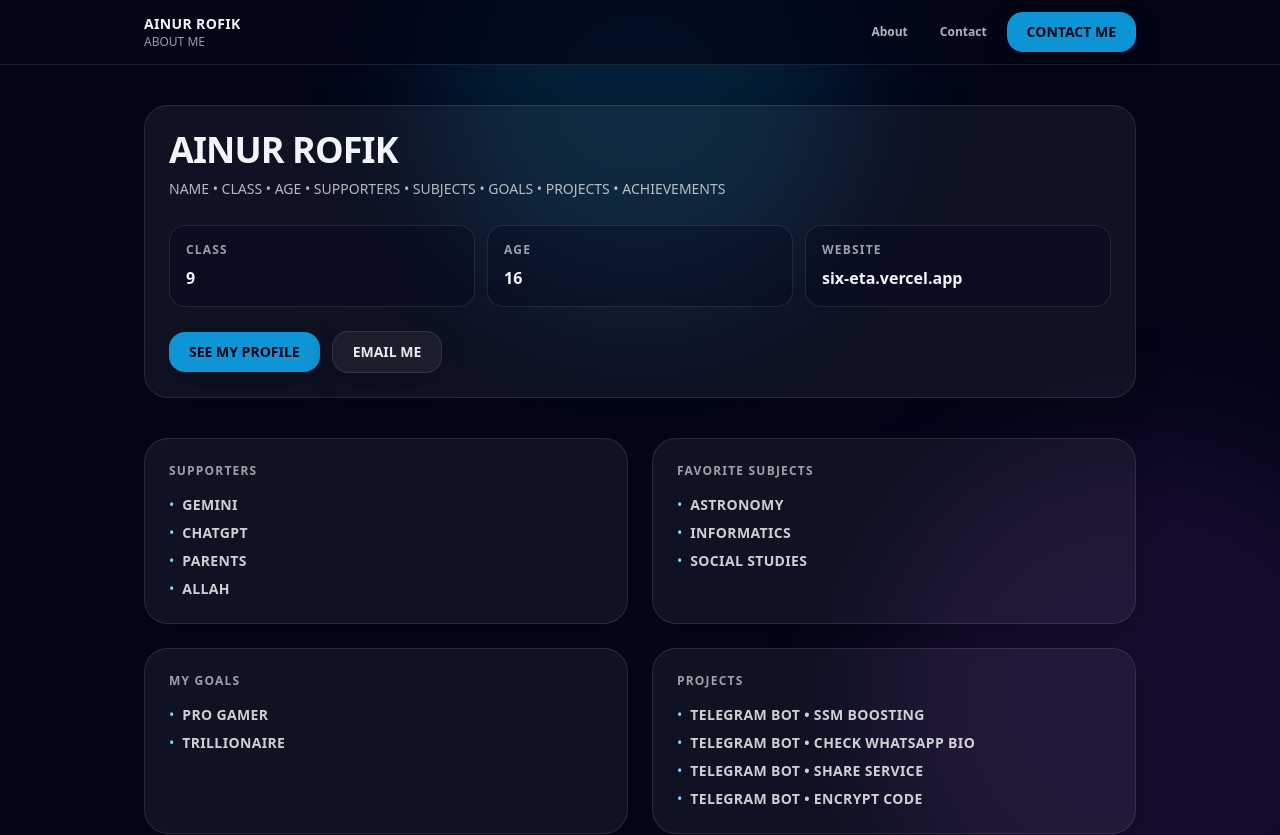
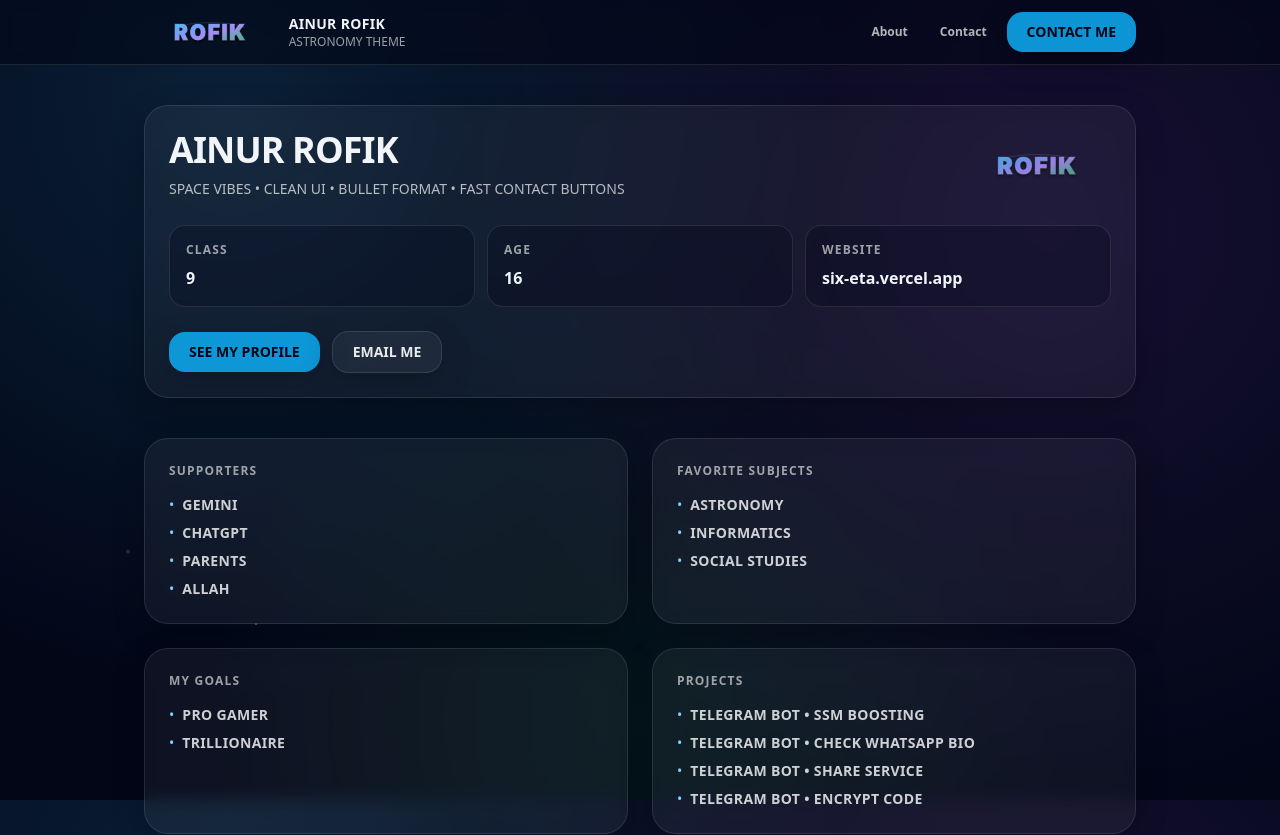
Before and after one commit to fyomell/ainur-about-me, a Next.js app: page / in a window 1280 px wide. Shown: the top 835 px of the page. Built offline with nearby package versions, Linux system fonts and the light colour scheme.

Commit message:
add: ROFIK logo and astronomy theme

```diff
--- a/pages/index.tsx
+++ b/pages/index.tsx
@@ -4,7 +4,7 @@ import { profile } from "@/lib/profile";
 
 function Card({ title, children }: { title: string; children: React.ReactNode }) {
   return (
-    <div className="rounded-3xl border border-white/10 bg-white/5 p-6 shadow-soft">
+    <div className="rounded-3xl border border-white/10 bg-white/5 p-6 shadow-soft backdrop-blur">
       <div className="text-xs font-extrabold tracking-widest text-white/60">{title}</div>
       <div className="mt-4">{children}</div>
     </div>
@@ -31,16 +31,15 @@ export default function Home() {
 
   return (
     <main className="min-h-screen">
-      <div className="pointer-events-none fixed inset-0 -z-10">
-        <div className="absolute left-1/2 top-[-120px] h-[420px] w-[420px] -translate-x-1/2 rounded-full bg-sky-500/15 blur-3xl" />
-        <div className="absolute bottom-[-160px] right-[-120px] h-[520px] w-[520px] rounded-full bg-fuchsia-500/10 blur-3xl" />
-      </div>
-
-      <header className="sticky top-0 z-20 border-b border-white/10 bg-slate-950/70 backdrop-blur">
+      {/* Header */}
+      <header className="sticky top-0 z-20 border-b border-white/10 bg-slate-950/55 backdrop-blur">
         <div className="mx-auto flex max-w-5xl items-center justify-between px-4 py-3">
-          <div className="leading-tight">
-            <div className="text-sm font-extrabold tracking-wide">{profile.name}</div>
-            <div className="text-xs text-white/60">ABOUT ME</div>
+          <div className="flex items-center gap-3">
+            <img src="/rofik-logo.svg" alt="ROFIK" className="h-9 w-auto" />
+            <div className="leading-tight">
+              <div className="text-sm font-extrabold tracking-wide">{profile.name}</div>
+              <div className="text-xs text-white/60">ASTRONOMY THEME</div>
+            </div>
           </div>
 
           <nav className="flex items-center gap-2">
@@ -55,12 +54,21 @@ export default function Home() {
         </div>
       </header>
 
+      {/* Hero */}
       <section className="mx-auto max-w-5xl px-4 pb-10 pt-10">
-        <div className="rounded-3xl border border-white/10 bg-white/5 p-6 shadow-soft">
-          <h1 className="text-3xl font-black tracking-tight md:text-4xl">{profile.name}</h1>
-          <p className="mt-2 max-w-2xl text-sm leading-relaxed text-white/70">
-            NAME • CLASS • AGE • SUPPORTERS • SUBJECTS • GOALS • PROJECTS • ACHIEVEMENTS
-          </p>
+        <div className="rounded-3xl border border-white/10 bg-white/5 p-6 shadow-soft backdrop-blur">
+          <div className="flex flex-col gap-4 sm:flex-row sm:items-center sm:justify-between">
+            <div>
+              <h1 className="text-3xl font-black tracking-tight md:text-4xl">{profile.name}</h1>
+              <p className="mt-2 max-w-2xl text-sm leading-relaxed text-white/70">
+                SPACE VIBES • CLEAN UI • BULLET FORMAT • FAST CONTACT BUTTONS
+              </p>
+            </div>
+
+            <div className="flex items-center gap-3">
+              <img src="/rofik-logo.svg" alt="ROFIK" className="h-10 w-auto opacity-90" />
+            </div>
+          </div>
 
           <div className="mt-6 grid gap-3 sm:grid-cols-2 md:grid-cols-3">
             <div className="rounded-2xl border border-white/10 bg-slate-950/30 p-4">
@@ -91,6 +99,7 @@ export default function Home() {
         </div>
       </section>
 
+      {/* Content */}
       <section className="mx-auto max-w-5xl space-y-6 px-4 pb-14" id="about">
         <div className="grid gap-6 md:grid-cols-2">
           <Card title="SUPPORTERS">
--- a/styles/globals.css
+++ b/styles/globals.css
@@ -5,9 +5,62 @@
 :root { color-scheme: dark; }
 
 html, body { height: 100%; }
-
 html { scroll-behavior: smooth; }
 
-body { @apply bg-slate-950 text-slate-100 antialiased; }
+body {
+  @apply bg-slate-950 text-slate-100 antialiased;
+  overflow-x: hidden;
+
+  /* Nebula / space glow */
+  background:
+    radial-gradient(circle at 18% 12%, rgba(56,189,248,0.14), transparent 48%),
+    radial-gradient(circle at 82% 28%, rgba(168,85,247,0.12), transparent 50%),
+    radial-gradient(circle at 50% 90%, rgba(34,197,94,0.08), transparent 45%),
+    linear-gradient(to bottom, #020617, #020617);
+}
+
+body::before,
+body::after{
+  content:"";
+  position: fixed;
+  inset: 0;
+  pointer-events: none;
+  z-index: -1;
+}
+
+/* Small stars */
+body::before{
+  background-image:
+    radial-gradient(1px 1px at 12% 18%, rgba(255,255,255,.85) 99%, transparent 100%),
+    radial-gradient(1px 1px at 32% 42%, rgba(255,255,255,.75) 99%, transparent 100%),
+    radial-gradient(1px 1px at 58% 22%, rgba(255,255,255,.65) 99%, transparent 100%),
+    radial-gradient(1px 1px at 78% 62%, rgba(255,255,255,.75) 99%, transparent 100%),
+    radial-gradient(1px 1px at 88% 28%, rgba(255,255,255,.55) 99%, transparent 100%),
+    radial-gradient(1px 1px at 20% 78%, rgba(255,255,255,.65) 99%, transparent 100%),
+    radial-gradient(1px 1px at 46% 86%, rgba(255,255,255,.55) 99%, transparent 100%);
+  opacity: .55;
+  animation: twinkle 6s ease-in-out infinite;
+}
+
+/* Bigger stars */
+body::after{
+  background-image:
+    radial-gradient(2px 2px at 24% 26%, rgba(255,255,255,.55) 99%, transparent 100%),
+    radial-gradient(2px 2px at 64% 40%, rgba(255,255,255,.45) 99%, transparent 100%),
+    radial-gradient(2px 2px at 84% 76%, rgba(255,255,255,.40) 99%, transparent 100%),
+    radial-gradient(2px 2px at 10% 72%, rgba(255,255,255,.40) 99%, transparent 100%);
+  opacity: .35;
+  animation: drift 14s linear infinite;
+}
+
+@keyframes twinkle{
+  0%,100%{opacity:.45}
+  50%{opacity:.85}
+}
+
+@keyframes drift{
+  from{transform: translateY(0px)}
+  to{transform: translateY(-60px)}
+}
 
 ::selection { @apply bg-sky-400/30; }
```
Also changed, not shown: public/rofik-logo.svg (added).
